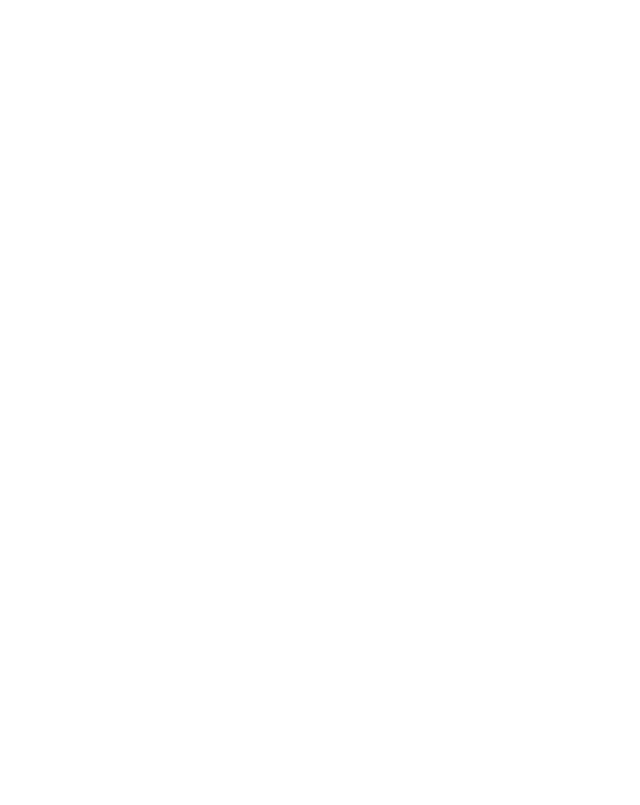
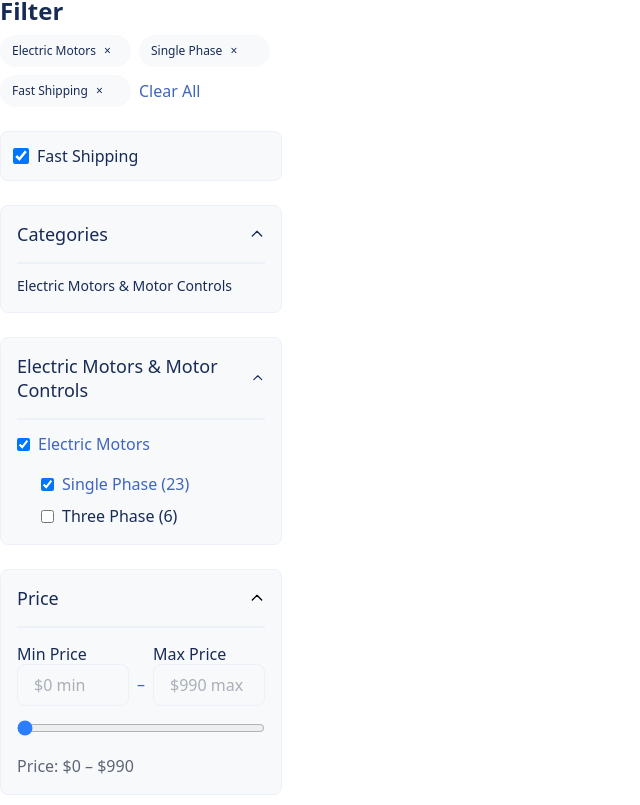
Before and after one commit to BytesBinary/ProEdge, a React (Vite) app in the folder proedge/: page /category in a window 1280 px wide. Before the commit this address had no page. Shown: the part 335-1140 px from the top of the page, without its empty margins (0-640 px from the left). Before the commit the page ends 800 px from the top, so only its background shows below. Built offline with nearby package versions, Linux system fonts and the light colour scheme.

Commit message:
filter added

```diff
--- a/proedge/src/App.jsx
+++ b/proedge/src/App.jsx
@@ -7,6 +7,7 @@ import {
 import Home from './pages/home/Home'
 import Products from './pages/products/Product'
 import Videos from './pages/videos/Videos'
+import Category from './pages/category/Category'
 import TechHelp from './pages/tech-help/TechHelp'
 import Contact from './pages/contact/Contact'
 import Root from './layouts/Root'
@@ -19,6 +20,7 @@ const router = createBrowserRouter([
       { index: true, Component: Home },
       { path: 'products', Component: Products },
       { path: 'videos', Component: Videos },
+      { path: 'category', Component: Category },
       { path: 'tech-help', Component: TechHelp },
       { path: 'contact', Component: Contact },
     ],
--- /dev/null
+++ b/proedge/src/components/category/Filter.jsx
@@ -0,0 +1,173 @@
+import React, { useState } from 'react';
+
+// Reusable ToggleSection Component
+const ToggleSection = ({ title, children, isOpen, setIsOpen }) => {
+  return (
+    <div className="w-full bg-[#F8F9FB] border-[1.5px] border-[#ECF0F9] rounded-lg p-4 text-sm text-[#182B55] font-medium space-y-4">
+      <div
+        onClick={() => setIsOpen(!isOpen)}
+        className="flex items-center justify-between cursor-pointer select-none"
+      >
+        <h2 className="text-lg font-medium text-[#182B55] leading-6">{title}</h2>
+        <svg
+          className={`w-4 h-4 transform transition-transform ${isOpen ? 'rotate-180' : ''}`}
+          fill="none"
+          stroke="currentColor"
+          viewBox="0 0 24 24"
+        >
+          <path strokeLinecap="round" strokeLinejoin="round" strokeWidth="2" d="M19 9l-7 7-7-7" />
+        </svg>
+      </div>
+      {isOpen && <div className="space-y-4 pt-3 border-t-2 border-[#ECF0F9]">{children}</div>}
+    </div>
+  );
+};
+
+// Reusable Checkbox Component
+const Checkbox = ({ id, label, defaultChecked = false }) => {
+  return (
+    <div className="flex items-center gap-2">
+      <input type="checkbox" id={id} className="peer form-checkbox text-[#3F66BC]" defaultChecked={defaultChecked} />
+      <label
+        htmlFor={id}
+        className="cursor-pointer peer-checked:text-[#3F66BC] text-[16px] leading-6 text-[#182B55] font-medium peer-checked:font-medium transition-colors"
+      >
+        {label}
+      </label>
+    </div>
+  );
+};
+
+// Reusable PriceRange Component
+const PriceRange = ({ isOpen, setIsOpen }) => {
+  return (
+    <div className="w-[282px] p-4 bg-[#F8F9FB] border-[1.5px] border-[#ECF0F9] rounded-[8px]">
+      <div
+        onClick={() => setIsOpen(!isOpen)}
+        className="flex items-center justify-between cursor-pointer border-b-2 border-[#ECF0F9] pb-4"
+      >
+        <h2 className="text-[18px] leading-6 text-[#182B55] font-medium">Price</h2>
+        <svg
+          className={`w-4 h-4 transform transition-transform ${isOpen ? 'rotate-180' : ''}`}
+          fill="none"
+          stroke="currentColor"
+          viewBox="0 0 24 24"
+        >
+          <path strokeLinecap="round" strokeLinejoin="round" strokeWidth="2" d="M19 9l-7 7-7-7" />
+        </svg>
+      </div>
+      {isOpen && (
+        <div className="mt-4 space-y-3">
+          <div className="w-full flex items-center justify-between space-x-2 text-[16px] leading-5 text-[#182B55] font-medium">
+            <div>
+              <p>Min Price</p>
+              <input
+                type="text"
+                placeholder="$0 min"
+                className="w-full px-4 py-2 text-[#5D6576] text-[16px] leading-6 font-medium border rounded-[8px] border-[#ECF0F9] focus:outline-none focus:ring-2 focus:ring-blue-400"
+              />
+            </div>
+            <span className="text-[#3F66BC] h-[2px] w-[10px]">–</span>
+            <div>
+              <p>Max Price</p>
+              <input
+                type="text"
+                placeholder="$990 max"
+                className="w-full px-4 py-2 text-[#5D6576] text-[16px] leading-6 font-medium border rounded-[8px] border-[#ECF0F9] focus:outline-none focus:ring-2 focus:ring-blue-400"
+              />
+            </div>
+          </div>
+          <div className="w-full">
+            <input type="range" min="0" max="990" defaultValue="0" className="w-full accent-blue-500" />
+          </div>
+          <p className="text-[#5D6576] text-[16px] leading-6 font-medium">Price: $0 – $990</p>
+        </div>
+      )}
+    </div>
+  );
+};
+
+const Filter = () => {
+  const [isCategoriesOpen, setIsCategoriesOpen] = useState(true);
+  const [isElectricMotorsOpen, setIsElectricMotorsOpen] = useState(true);
+  const [isMadeInUSAOpen, setIsMadeInUSAOpen] = useState(true);
+  const [isItemOpen, setIsItemOpen] = useState(true);
+  const [isPriceOpen, setIsPriceOpen] = useState(true);
+
+  return (
+    <>
+      <div className="w-[282px] bg-white space-y-6">
+        {/* Filter Section */}
+        <div className="space-y-2">
+          <h2 className="font-semibold text-2xl text-[#182B55] leading-8">Filter</h2>
+          <div className="flex flex-wrap gap-2 w-[282px] font-medium">
+            <span className="flex items-center text-[12px] leading-[16px] bg-[#F8F9FB] text-[#182B55] px-3 py-2 w-[131px] h-[32px] rounded-[40px]">
+              Electric Motors
+              <button className="ml-2 text-[#182B55]">&times;</button>
+            </span>
+            <span className="flex items-center text-[12px] leading-[16px] bg-[#F8F9FB] text-[#182B55] px-3 py-2 w-[131px] h-[32px] rounded-[40px]">
+              Single Phase
+              <button className="ml-2 text-[#182B55]">&times;</button>
+            </span>
+            <span className="flex items-center text-[12px] leading-[16px] bg-[#F8F9FB] text-[#182B55] px-3 py-2 w-[131px] h-[32px] rounded-[40px]">
+              Fast Shipping
+              <button className="ml-2 text-[#182B55]">&times;</button>
+            </span>
+            <button className="text-[16px] leading-6 text-[#3F66BC] hover:underline cursor-pointer">Clear All</button>
+          </div>
+        </div>
+
+        {/* Fast Shipping Checkbox */}
+        <div className="border border-[#ECF0F9] rounded-[8px] px-3 py-[14px] flex items-center space-x-2 bg-[#F8F9FB]">
+          <input type="checkbox" defaultChecked className="bg-[#3F66BC] w-4 h-4" />
+          <label className="text-[16px] leading-5 text-[#182B55] font-medium cursor-pointer">Fast Shipping</label>
+        </div>
+
+        {/* Categories Section */}
+        <ToggleSection
+          title="Categories"
+          isOpen={isCategoriesOpen}
+          setIsOpen={setIsCategoriesOpen}
+        >
+          <a href="#" className="hover:underline">
+            Electric Motors & Motor Controls
+          </a>
+        </ToggleSection>
+
+        {/* Electric Motors Section */}
+        <ToggleSection
+          title="Electric Motors & Motor Controls"
+          isOpen={isElectricMotorsOpen}
+          setIsOpen={setIsElectricMotorsOpen}
+        >
+          <Checkbox id="electric-motors" label="Electric Motors" defaultChecked />
+          <div className="ml-6 mt-2 space-y-2">
+            <Checkbox id="single-phase" label="Single Phase (23)" defaultChecked />
+            <Checkbox id="three-phase" label="Three Phase (6)" />
+          </div>
+        </ToggleSection>
+
+        {/* Price Section */}
+        <PriceRange isOpen={isPriceOpen} setIsOpen={setIsPriceOpen} />
+
+        {/* Made in the USA Section */}
+        <ToggleSection
+          title="Made in the USA"
+          isOpen={isMadeInUSAOpen}
+          setIsOpen={setIsMadeInUSAOpen}
+        >
+          <Checkbox id="usa" label="NO (64)" />
+        </ToggleSection>
+
+        {/* Item Section */}
+        <ToggleSection title="Item" isOpen={isItemOpen} setIsOpen={setIsItemOpen}>
+          <Checkbox id="reducing_bushing" label="Reducing Bushing (9)" />
+          <Checkbox id="bushing" label="Bushing (5)" />
+          <Checkbox id="reducer" label="Reducer Bushing (2)" />
+        </ToggleSection>
+      </div>
+    </>
+  );
+};
+
+export default Filter;
--- /dev/null
+++ b/proedge/src/pages/category/Category.jsx
@@ -0,0 +1,14 @@
+import React from 'react'
+import Filter from '../../components/category/Filter'
+
+const Category = () => {
+  return (
+    <div>
+      <div>
+        <Filter />
+      </div>
+    </div>
+  )
+}
+
+export default Category
```
